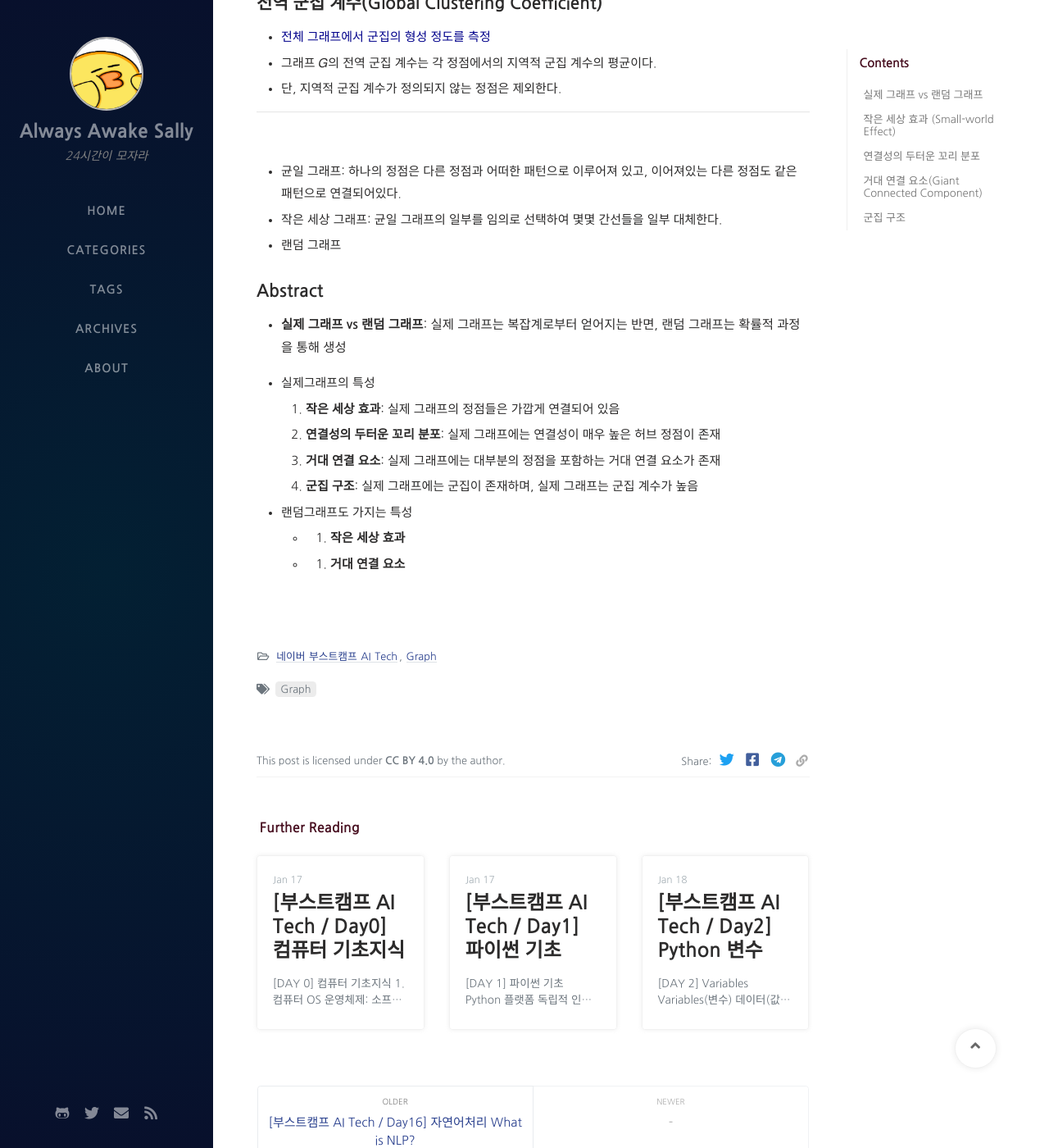
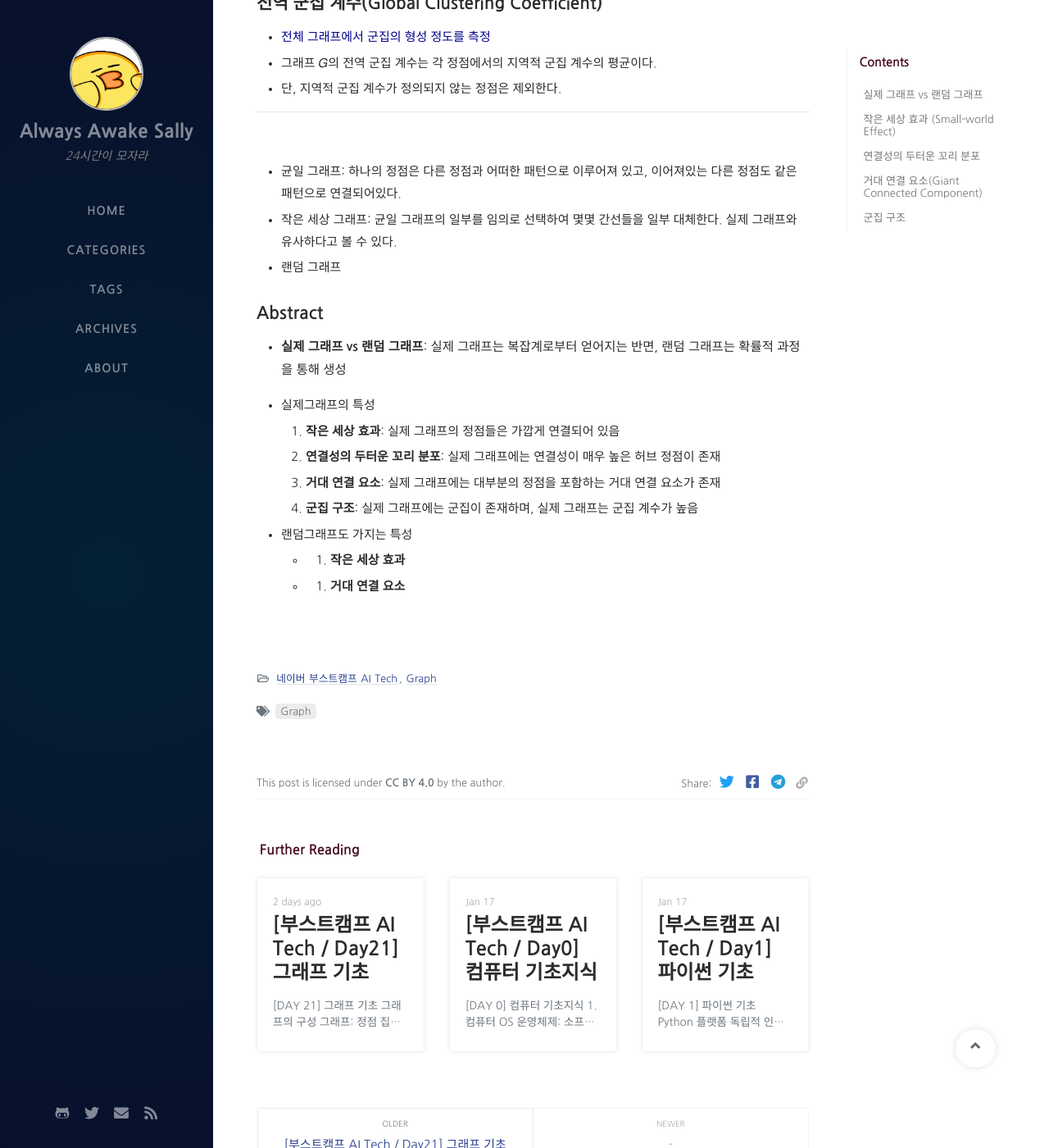
Before and after one commit to bsm8734/bsm8734.github.io, a Jekyll site: the page built from _posts/NAVER_BoostCamp_AI_Tech/Graph/Day21/2021-02-22-bc-d021-2-graph-patterns.md, in a window 1280 px wide and 1400 px high, scrolled down 4361 px. Shown: the whole window at 82% size. Built offline with Jekyll 4.4.1, drawn with Linux system fonts in a browser that asks for light colours; nearby versions of some CDN libraries; comment, search, counter and statistics services are not loaded; some of the changed text lies outside the part shown.

Commit message:
Update Day21

```diff
--- a/_posts/NAVER_BoostCamp_AI_Tech/Graph/Day21/2021-02-22-bc-d021-1-graph-basic.md
+++ b/_posts/NAVER_BoostCamp_AI_Tech/Graph/Day21/2021-02-22-bc-d021-1-graph-basic.md
@@ -1,12 +1,12 @@
 ---
-title: "[부스트캠프 AI Tech / Day16] 자연어처리 What is NLP?"
-data: 2021-02-15 20:20:00 +0800
-categories: [네이버 부스트캠프 AI Tech, NLP]
-tags: [DL, NLP]
+title: "[부스트캠프 AI Tech / Day21] 그래프 기초"
+data: 2021-02-22 20:20:00 +0800
+categories: [네이버 부스트캠프 AI Tech, Graph]
+tags: [Graph]
 ---
 
 
-## **[DAY 16] 그래프 기초**
+## **[DAY 21] 그래프 기초**
 
 ---
 
--- a/_posts/NAVER_BoostCamp_AI_Tech/Graph/Day21/2021-02-22-bc-d021-2-graph-patterns.md
+++ b/_posts/NAVER_BoostCamp_AI_Tech/Graph/Day21/2021-02-22-bc-d021-2-graph-patterns.md
@@ -182,7 +182,7 @@ use_math: True
 ![55](/assets/img/sources/2021-02-23-01-39-14.png)
 
 - 균일 그래프: 하나의 정점은 다른 정점과 어떠한 패턴으로 이루어져 있고, 이어져있는 다른 정점도 같은 패턴으로 연결되어있다.
-- 작은 세상 그래프: 균일 그래프의 일부를 임의로 선택하여 몇몇 간선들을 일부 대체한다.
+- 작은 세상 그래프: 균일 그래프의 일부를 임의로 선택하여 몇몇 간선들을 일부 대체한다. 실제 그래프와 유사하다고 볼 수 있다.
 - 랜덤 그래프
 
 #### Abstract
```
